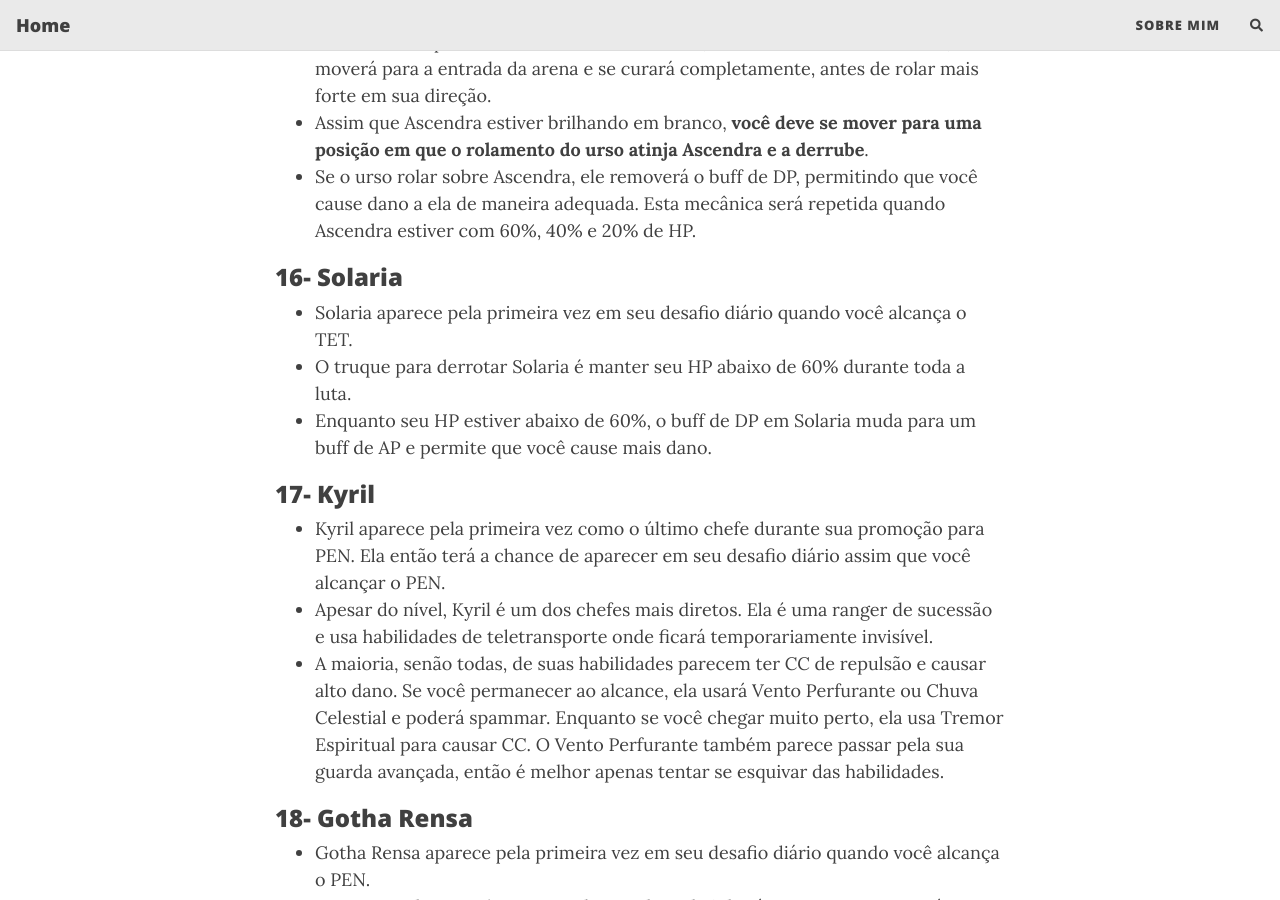
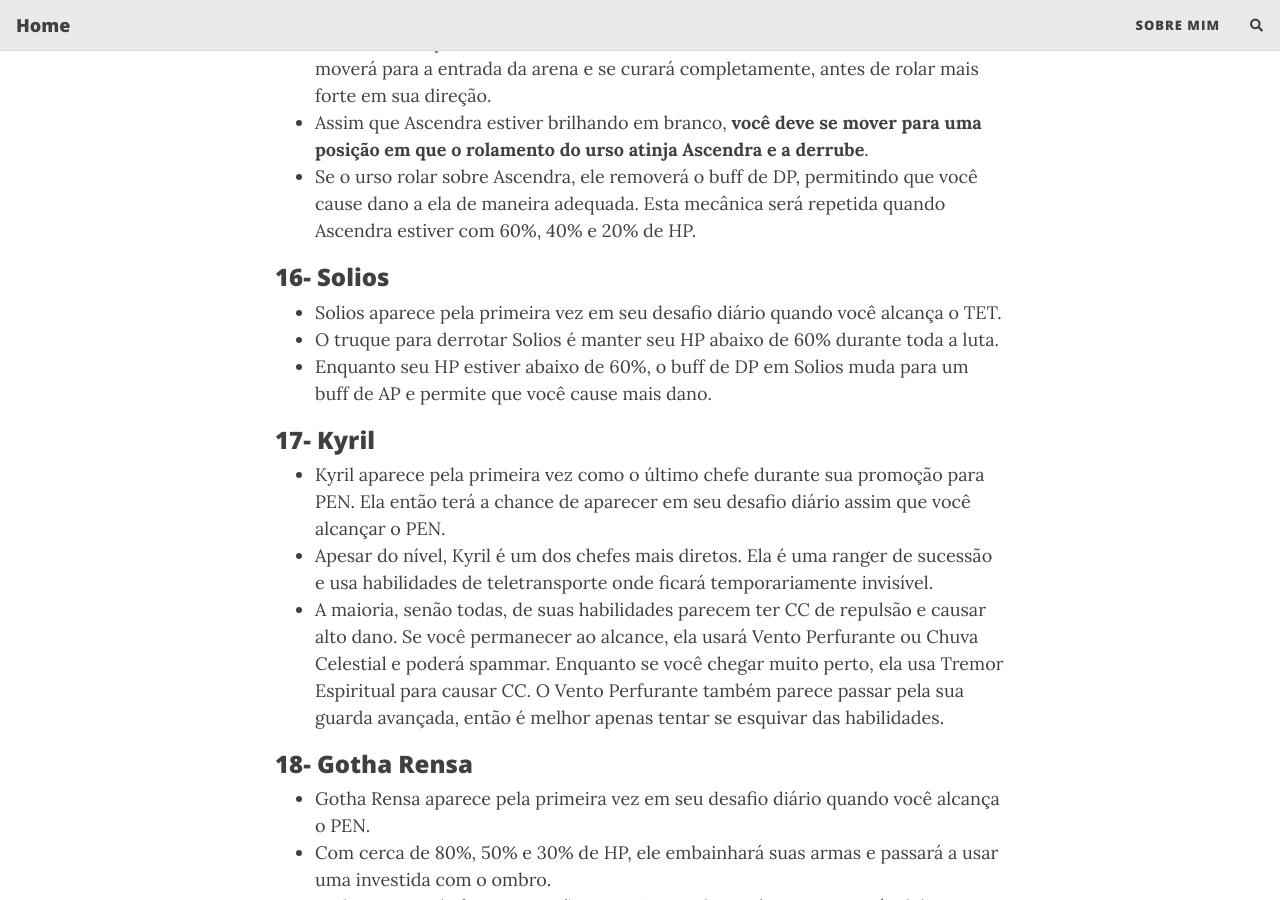
Before and after one commit to marcosfs93/marcosfs93.github.io, a Jekyll site: the page built from _posts/2023-08-30-inferno-imortal-mecanicas-dos-chefes.md, in a window 1280 px wide and 900 px high, scrolled down 6747 px. Built offline with Jekyll 4.4.1, drawn with Linux system fonts in a browser that asks for light colours; nearby versions of some CDN libraries; comment, search, counter and statistics services are not loaded.

Commit message:
Update 2023-08-30-inferno-imortal-mecanicas-dos-chefes.md

```diff
--- a/_posts/2023-08-30-inferno-imortal-mecanicas-dos-chefes.md
+++ b/_posts/2023-08-30-inferno-imortal-mecanicas-dos-chefes.md
@@ -155,10 +155,10 @@ Por exemplo, se ele causar rigidez e depois derrubada, você deve usar uma rigid
 - Assim que Ascendra estiver brilhando em branco, **você deve se mover para uma posição em que o rolamento do urso atinja Ascendra e a derrube**.
 - Se o urso rolar sobre Ascendra, ele removerá o buff de DP, permitindo que você cause dano a ela de maneira adequada. Esta mecânica será repetida quando Ascendra estiver com 60%, 40% e 20% de HP.
 
-### 16- Solaria
-- Solaria aparece pela primeira vez em seu desafio diário quando você alcança o TET.
-- O truque para derrotar Solaria é manter seu HP abaixo de 60% durante toda a luta.
-- Enquanto seu HP estiver abaixo de 60%, o buff de DP em Solaria muda para um buff de AP e permite que você cause mais dano.
+### 16- Solios
+- Solios aparece pela primeira vez em seu desafio diário quando você alcança o TET.
+- O truque para derrotar Solios é manter seu HP abaixo de 60% durante toda a luta.
+- Enquanto seu HP estiver abaixo de 60%, o buff de DP em Solios muda para um buff de AP e permite que você cause mais dano.
 
 ### 17- Kyril
 - Kyril aparece pela primeira vez como o último chefe durante sua promoção para PEN. Ela então terá a chance de aparecer em seu desafio diário assim que você alcançar o PEN.
```
